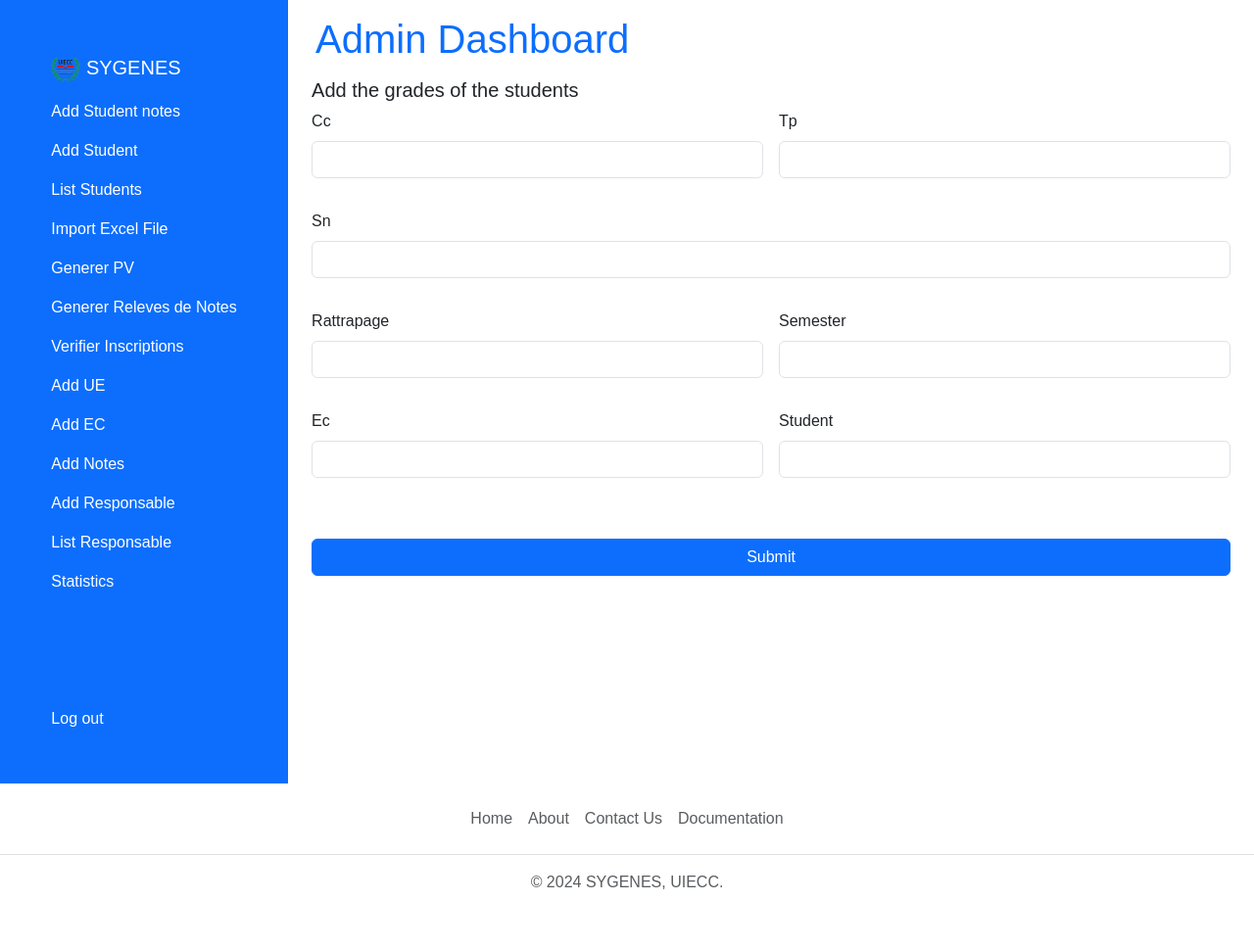
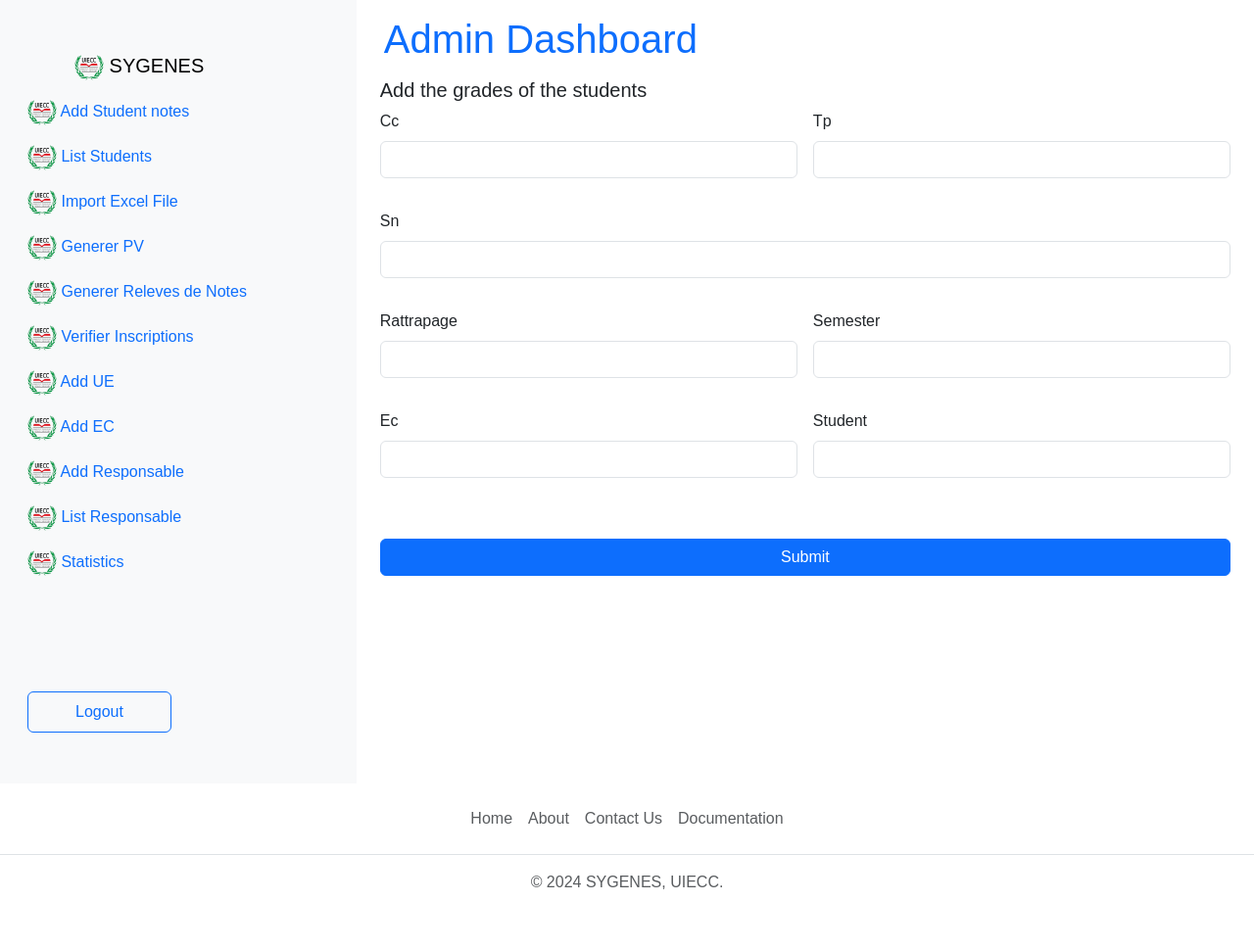
Before and after one commit to davyemane/SYGENES1.1, a Symfony app: template templates/note/index.html.twig in a window 1280 px wide. Shown: the whole page at 98% size. Run offline with Twig, Linux system fonts and the light colour scheme; the template is opened without the code that fills it, so the values that code supplies are empty; form fields are guessed from the names that the template uses; some libraries are stand-ins or nearby versions.

Commit message:
dashboard modifications

```diff
--- a/templates/base_AdminDashboard.html.twig
+++ b/templates/base_AdminDashboard.html.twig
@@ -1,5 +1,6 @@
 <!doctype html>
 <html lang="en">
+
 <head>
   <meta charset="UTF-8">
   <meta name="viewport"
@@ -10,16 +11,23 @@
   <link rel="stylesheet" href="https://cdn.jsdelivr.net/npm/bootstrap@5.3.3/dist/css/bootstrap.min.css">
   <link rel="stylesheet" href="https://cdn.jsdelivr.net/npm/bootstrap@5.3.3/dist/js/bootstrap.bundle.min.js">
 
-
-    <script src="https://code.jquery.com/jquery-3.3.1.slim.min.js" integrity="sha384-q8i/X+965DzO0rT7abK41JStQIAqVgRVzpbzo5smXKp4YfRvH+8abtTE1Pi6jizo" crossorigin="anonymous"></script>
-    <script src="https://cdn.jsdelivr.net/npm/popper.js@1.14.7/dist/umd/popper.min.js" integrity="sha384-UO2eT0CpHqdSJQ6hJty5KVphtPhzWj9WO1clHTMGa3JDZwrnQq4sF86dIHNDz0W1" crossorigin="anonymous"></script>
-    <script src="https://cdn.jsdelivr.net/npm/bootstrap@4.3.1/dist/js/bootstrap.min.js" integrity="sha384-JjSmVgyd0p3pXB1rRibZUAYoIIy6OrQ6VrjIEaFf/nJGzIxFDsf4x0xIM+B07jRM" crossorigin="anonymous"></script>
+  <script src="/JS/functions.js"></script>
+  <script src="https://code.jquery.com/jquery-3.3.1.slim.min.js"
+    integrity="sha384-q8i/X+965DzO0rT7abK41JStQIAqVgRVzpbzo5smXKp4YfRvH+8abtTE1Pi6jizo" crossorigin="anonymous">
+  </script>
+  <script src="https://cdn.jsdelivr.net/npm/popper.js@1.14.7/dist/umd/popper.min.js"
+    integrity="sha384-UO2eT0CpHqdSJQ6hJty5KVphtPhzWj9WO1clHTMGa3JDZwrnQq4sF86dIHNDz0W1" crossorigin="anonymous">
+  </script>
+  <script src="https://cdn.jsdelivr.net/npm/bootstrap@4.3.1/dist/js/bootstrap.min.js"
+    integrity="sha384-JjSmVgyd0p3pXB1rRibZUAYoIIy6OrQ6VrjIEaFf/nJGzIxFDsf4x0xIM+B07jRM" crossorigin="anonymous">
+  </script>
 
   <style>
-        html,body{
+    html,
+    body {
       font-family: "Monserrat", "Lexend", "Arial";
       height: 100%;
-            display:flex;
+      display: flex;
       flex-direction: column;
       min-height: 100vh;
     }
@@ -29,62 +37,87 @@
     {% endblock %}
   </title>
 </head>
+
 <body>
   <div class="d-flex">
-<nav class="navbar flex-column navbar-light bg-primary justify-content-center" style=" height:100vh; width:30%">
-
+    <nav class="navbar navbar-expand-lg flex-column navbar-light bg-light justify-content-center" style=" height:100vh; width:40%">
         <div class="container justify-content-center" id="navbarSupportedContent">
-    <ul class="navbar-nav mr-auto text-white ">
-      <li class="nav-link">
-        <a class="navbar-brand text-white" href="{{ path('app_dashAdmin')}}">
+          <ul class="nav nav-pills mr-auto  ">
+            <div class="">
+            <li class="nav-link m-auto">
+              <a class="navbar-brand mx-5" href="{{ path('app_dashAdmin')}}">
                 <img src="/icons/uiecc_logo.png" width="30" height="30" alt="" class="mr-auto">
                 SYGENES
               </a>
             </li>
+            </div>
+
+         <div>
         <li class="nav-item active">
-        <a class="nav-link text-white" href="{{ path('add_note') }}">Add Student notes</a>
+          <a class="nav-link " href="{{ path('add_note') }}">
+            <img src="/icons/uiecc_logo.png" width="30" height="30" alt="" class="mr-auto">
+            Add Student notes</a>
         </li>
         <li class="nav-item">
-        <a class="nav-link text-white" href="{{ path('add_student') }}">Add Student</a>
+          <a class="nav-link " href="{{ path('list_student') }}">
+            <img src="/icons/uiecc_logo.png" width="30" height="30" alt="" class="mr-auto">
+            List Students</a>
         </li>
         <li class="nav-item">
-        <a class="nav-link text-white" href="{{ path('list_student') }}">List Students</a>
+          <a class="nav-link " href="{{ path('import') }}">
+            <img src="/icons/uiecc_logo.png" width="30" height="30" alt="" class="mr-auto">
+            Import Excel File</a>
         </li>
         <li class="nav-item">
-        <a class="nav-link text-white" href="{{ path('import') }}">Import Excel File</a>
+          <a class="nav-link " href="#">
+            <img src="/icons/uiecc_logo.png" width="30" height="30" alt="" class="mr-auto">
+            Generer PV</a>
         </li>
         <li class="nav-item">
-        <a class="nav-link text-white" href="#">Generer PV</a>
+          <a class="nav-link " href="#">
+            <img src="/icons/uiecc_logo.png" width="30" height="30" alt="" class="mr-auto">
+            Generer Releves de Notes</a>
         </li>
         <li class="nav-item">
-        <a class="nav-link text-white" href="#">Generer Releves de Notes</a>
+          <a class="nav-link " href="#">
+            <img src="/icons/uiecc_logo.png" width="30" height="30" alt="" class="mr-auto">
+            Verifier Inscriptions</a>
         </li>
         <li class="nav-item">
-        <a class="nav-link text-white" href="#">Verifier Inscriptions</a>
+          <a class="nav-link " href="{{ path('add_ue') }}">
+            <img src="/icons/uiecc_logo.png" width="30" height="30" alt="" class="mr-auto">
+            Add UE</a>
         </li>
         <li class="nav-item">
-        <a class="nav-link text-white" href="{{ path('add_ue') }}">Add UE</a>
+          <a class="nav-link " href="{{ path('add_ec') }}">
+            <img src="/icons/uiecc_logo.png" width="30" height="30" alt="" class="mr-auto">
+            Add EC</a>
+        </li>
+
+        <li class="nav-item">
+          <a class="nav-link " href="{{ path('add_responsable') }}">
+            <img src="/icons/uiecc_logo.png" width="30" height="30" alt="" class="mr-auto">
+            Add Responsable</a>
         </li>
         <li class="nav-item">
-        <a class="nav-link text-white" href="{{ path('add_ec') }}">Add EC</a>
+          <a class="nav-link " href="#">
+            <img src="/icons/uiecc_logo.png" width="30" height="30" alt="" class="mr-auto">
+            List Responsable</a>
         </li>
         <li class="nav-item">
-        <a class="nav-link text-white" href="{{path('add_note')}}">Add Notes</a>
+          <a class="nav-link " href="#">
+            <img src="/icons/uiecc_logo.png" width="30" height="30" alt="" class="mr-auto">
+            Statistics</a>
         </li>
-      <li class="nav-item">
-        <a class="nav-link text-white" href="{{ path('add_responsable') }}">Add Responsable</a>
-      </li>
-      <li class="nav-item">
-        <a class="nav-link text-white" href="#">List Responsable</a>
-      </li>
-      <li class="nav-item">
-        <a class="nav-link text-white" href="#">Statistics</a>
-      </li>
+
+        </div>
 
 
         <div class="container" style="height:100px"> </div>
         <li class="nav-item">
-        <a class="nav-link text-white" href="{{path('app_logout')}}">Log out</a>
+          <a class="nav-link" href="{{ path('app_logout') }}">
+            <button class="btn btn-outline-primary w-100 py-2 px-5">Logout</button>
+          </a>
         </li>
 
 
@@ -109,8 +142,10 @@
     <ul class="nav justify-content-center border-bottom pb-3 mb-3 mt-auto">
       <li class="nav-item"> <a class="nav-link px-2 text-muted" href="{{ path('app_home_page') }}">Home</a> </li>
       <li class="nav-item"> <a class="nav-link px-2 text-muted" href="{{ path('app_about_page') }}">About</a> </li>
-        <li class="nav-item"> <a class="nav-link px-2 text-muted" href="{{ path('app_contact_us_page') }}">Contact Us</a> </li>
-        <li class="nav-item"> <a class="nav-link px-2 text-muted" href="{{ path('app_documentation_page') }}">Documentation</a> </li>
+      <li class="nav-item"> <a class="nav-link px-2 text-muted" href="{{ path('app_contact_us_page') }}">Contact Us</a>
+      </li>
+      <li class="nav-item"> <a class="nav-link px-2 text-muted"
+          href="{{ path('app_documentation_page') }}">Documentation</a> </li>
     </ul>
     <p class="text-center text-muted"> © 2024 SYGENES, UIECC.</p>
   </footer>
```
Also changed, not shown: templates/base.html.twig (+20 -11 lines). Lines whose indentation alone changed are shown as unchanged.
